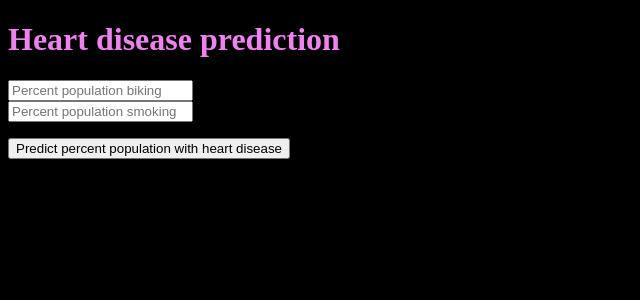
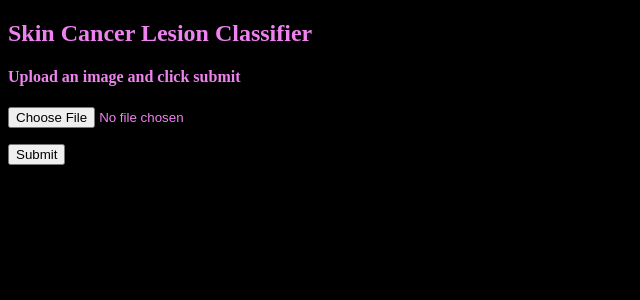
Before and after one commit to DagogoOrifama/Hearth-disease-pre-deployment, a Flask app: page / in a window 1280 px wide. Shown: the top 300 px of the page, without its empty margins (0-640 px from the left). Run offline with Flask 2, Linux system fonts and the light colour scheme; parts of the project's set-up code (start-up, migrations or seed data) failed here and were passed over.

Commit message:
Update index.html

```diff
--- a/templates/index.html
+++ b/templates/index.html
@@ -1,35 +1,45 @@
-<!DOCTYPE html>
+<!doctype html>
 <html >
 <head>
   <meta charset="UTF-8">
 
   <!-- Make it compatible to mobile devices -->
   <meta name="viewport" content="width=device-width, initial-scale=1.0">
+  <title>Skin Cancer Lesion Classifier</title>
 
-  <title>Heart Disease Percent</title>
 
 </head>
 
+
 <body style="background: #000;">
- <div class="login">
-	<h1 style="color:Violet;">Heart disease prediction</h1>
 
-     <!-- Action is where the data is sent. In our case, predict page.
-     If action is omitted, it assumed to be the current page -->
-    <form action="{{ url_for('predict')}}"method="post">
-    	<input type="text" name="percent biking" placeholder="Percent population biking" required="required" /><br>
-        <input type="text" name="percent smoking" placeholder="Percent population smoking" required="required" /><p>
+<h2 style="color:Violet;">Skin Cancer Lesion Classifier</h2><p>
+<h4 style="color:Violet;">Upload an image and click submit</h4>
 
-        <button type="submit" class="btn btn-primary btn-block btn-large">Predict percent population with heart disease</button></p>
-    </form>
 
-   <br>
-   <br>
-   <h4 style="color:Violet;">
-   {{ prediction_text }} </h4>
+<form method="post" action="/" enctype="multipart/form-data">
+    <dl>
+	<p style="color:Violet;">
+		<input type="file" name="file" autocomplete="off" required>
+	</p>
+    </dl>
+    <p style="color:Violet;">
+	<input type="submit" name="submit" value="Submit">
+    </p>
+</form>
 
- </div>
+
+
+<p style="color:MediumSeaGreen;">
+	{% with messages = get_flashed_messages() %}
+	  {% if messages %}
+        Diagnosis for the following image is: <u><h3 style="color:MediumSeaGreen;">{{ messages[0] }}</h3></u><br>
+        <img src="{{ messages[1] }}" width="300", height="225">
+
+	  {% endif %}
+	{% endwith %}
+</p>
+
 
 
 </body>
-</html>
```
